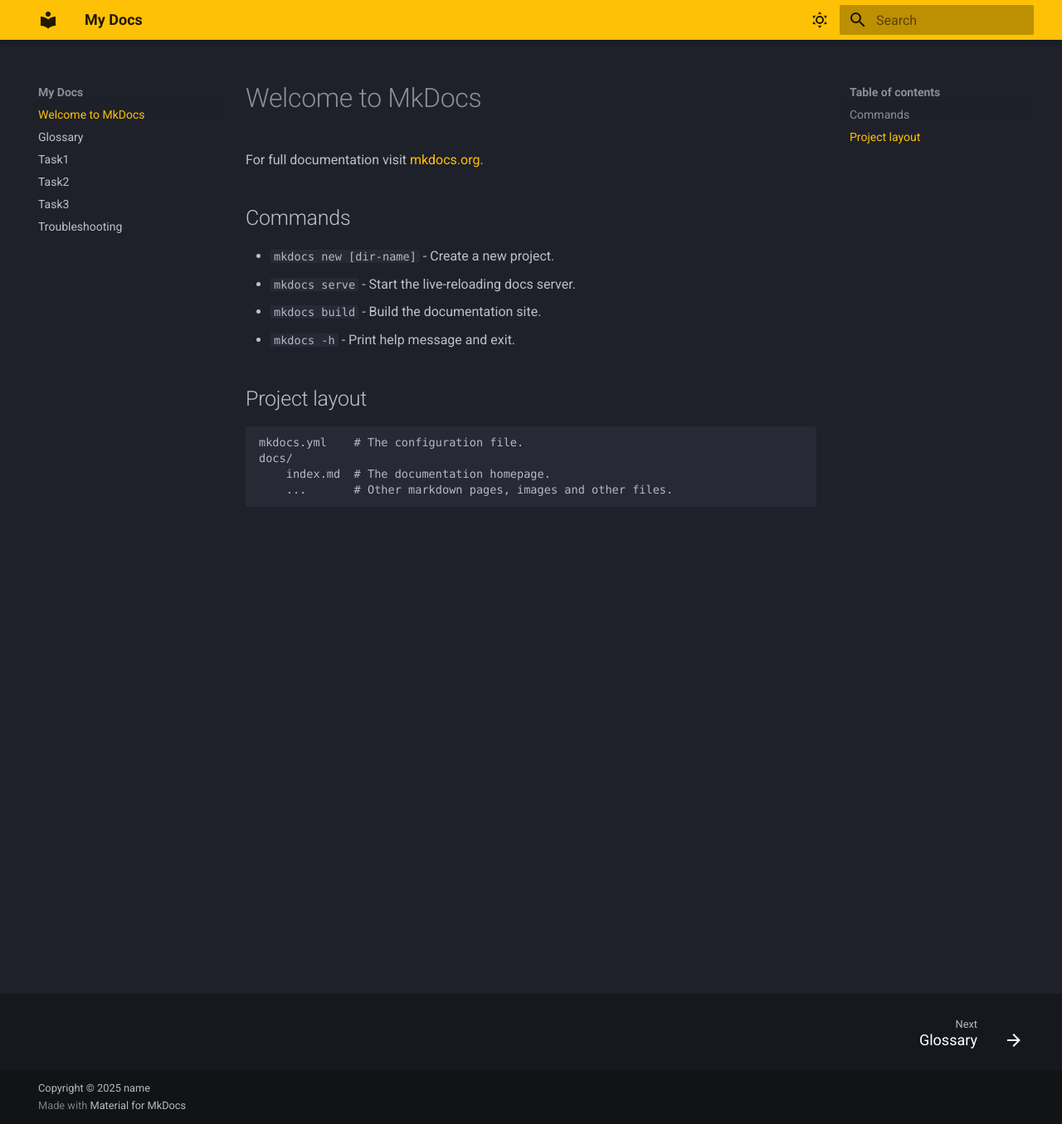
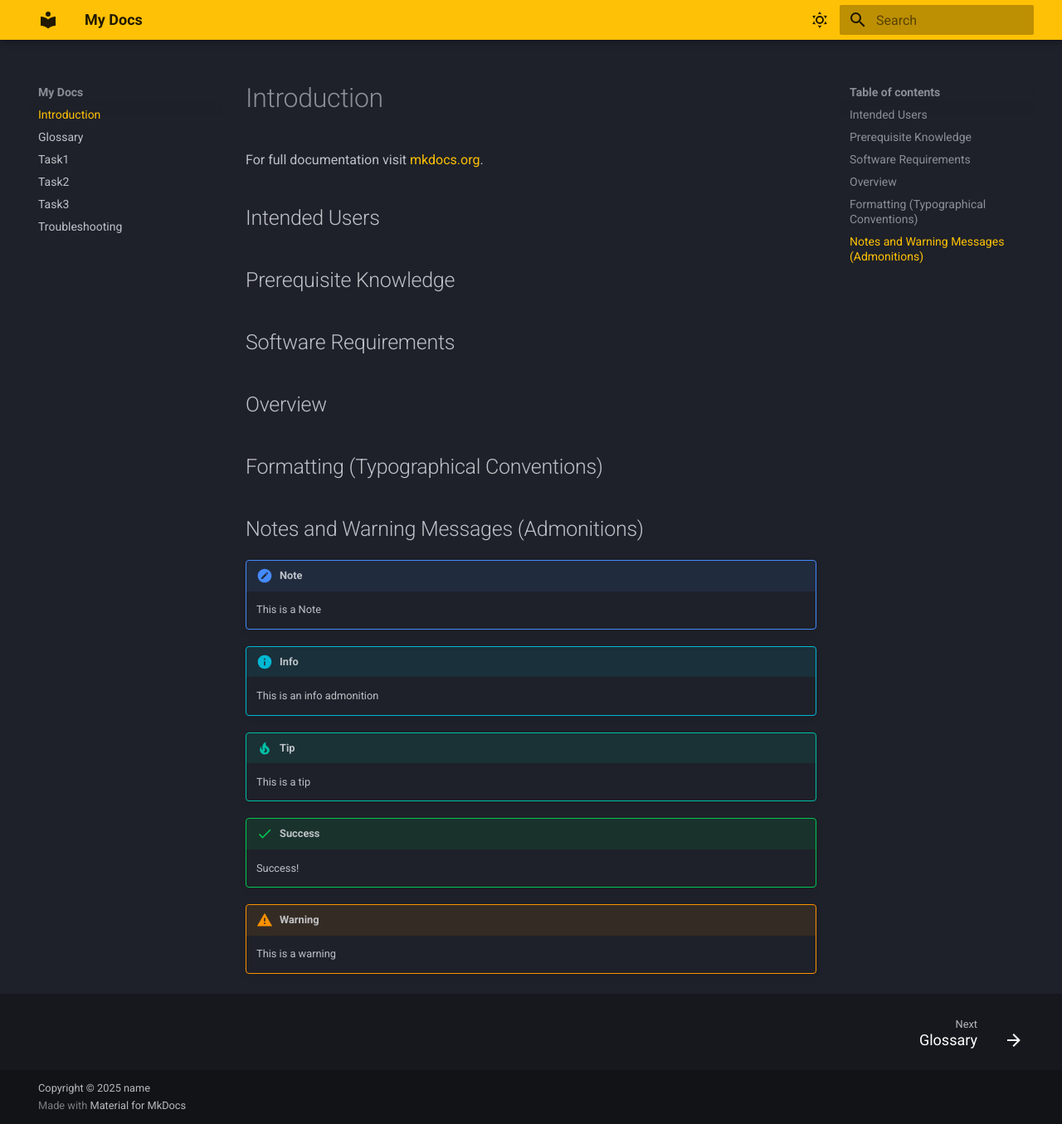
Before and after one commit to nillnought/javafx-documentation, an MkDocs documentation site: the page built from docs/index.md, in a window 1280 px wide and 1355 px high. Shown: the whole window at 83% size. Built offline with MkDocs 1.6.1 and Material for MkDocs 9.7.7, drawn with Linux system fonts in a browser that asks for light colours; some web fonts are replaced.

Commit message:
Set up index formatting

```diff
--- a/docs/index.md
+++ b/docs/index.md
@@ -1,17 +1,30 @@
-# Welcome to MkDocs
+# Introduction
 
 For full documentation visit [mkdocs.org](https://www.mkdocs.org).
 
-## Commands
+## Intended Users
 
-* `mkdocs new [dir-name]` - Create a new project.
-* `mkdocs serve` - Start the live-reloading docs server.
-* `mkdocs build` - Build the documentation site.
-* `mkdocs -h` - Print help message and exit.
 
-## Project layout
+## Prerequisite Knowledge
 
-    mkdocs.yml    # The configuration file.
-    docs/
-        index.md  # The documentation homepage.
-        ...       # Other markdown pages, images and other files.
+## Software Requirements
+
+## Overview
+
+## Formatting (Typographical Conventions)
+
+## Notes and Warning Messages (Admonitions)
+!!! note
+    This is a Note
+
+!!! info
+    This is an info admonition
+
+!!! tip
+    This is a tip
+
+!!! success
+    Success!
+
+!!! warning
+    This is a warning
```
